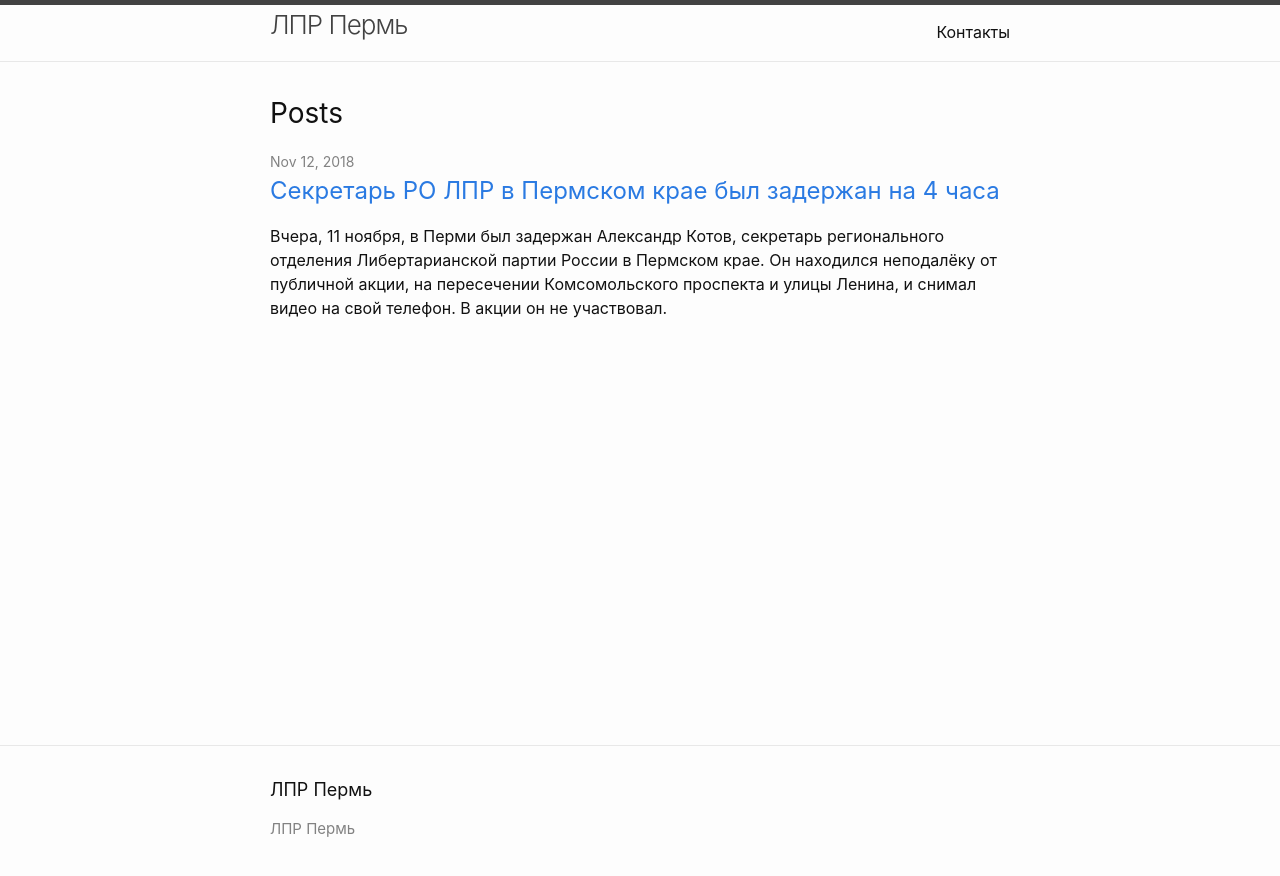
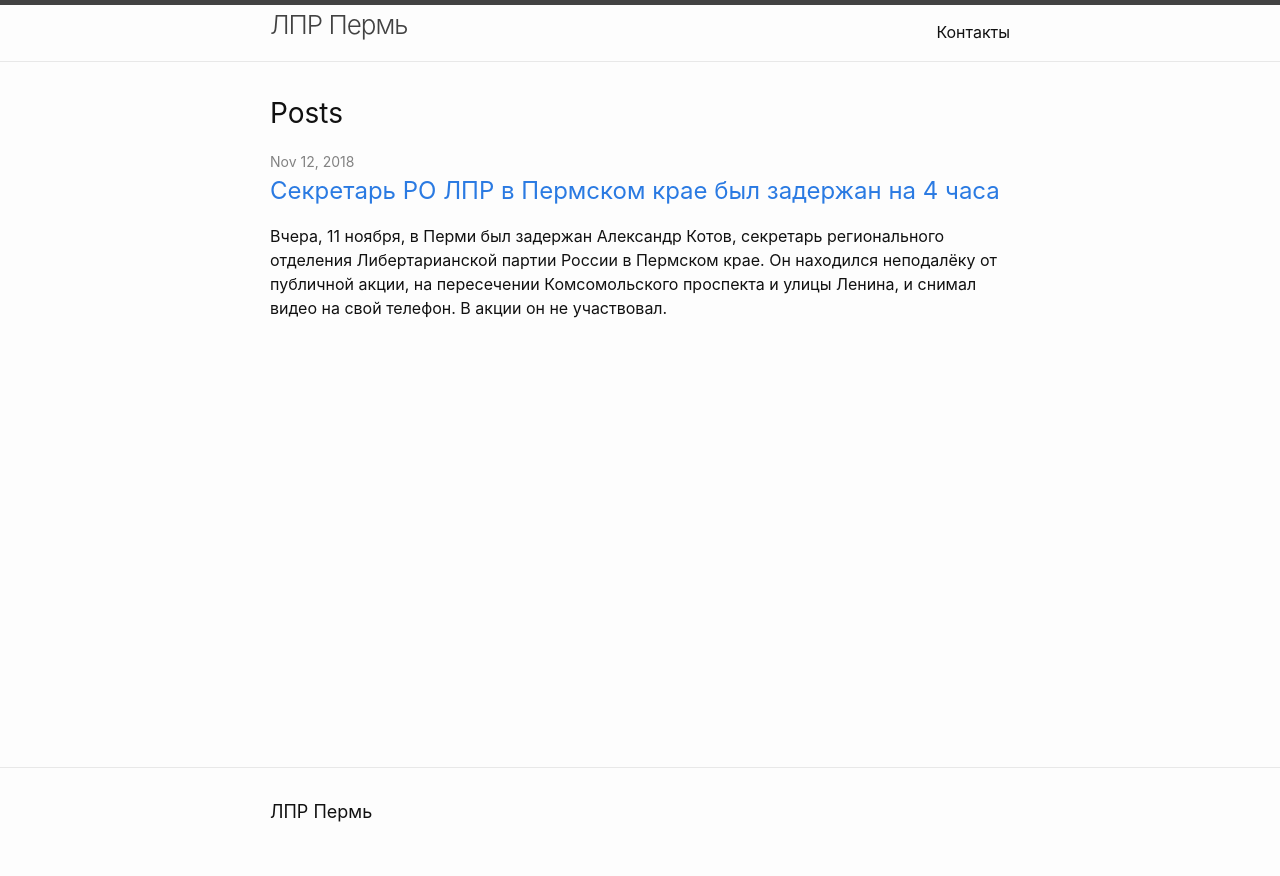
Before and after one commit to lpr-perm/lpr-perm.com, a Jekyll site: the page built from index.md, in a window 1280 px wide. Shown: the top 876 px of the page. Built offline with Jekyll 4.4.1, drawn with Linux system fonts in a browser that asks for light colours.

Commit message:
Do not display site author

```diff
--- a/_includes/footer.html
+++ b/_includes/footer.html
@@ -8,13 +8,6 @@
     <div class="footer-col-wrapper">
       <div class="footer-col footer-col-1">
         <ul class="contact-list">
-          <li class="p-name">
-            {%- if site.author -%}
-              {{ site.author | escape }}
-            {%- else -%}
-              {{ site.title | escape }}
-            {%- endif -%}
-            </li>
             {%- if site.email -%}
             <li><a class="u-email" href="mailto:{{ site.email }}">{{ site.email }}</a></li>
             {%- endif -%}
```
